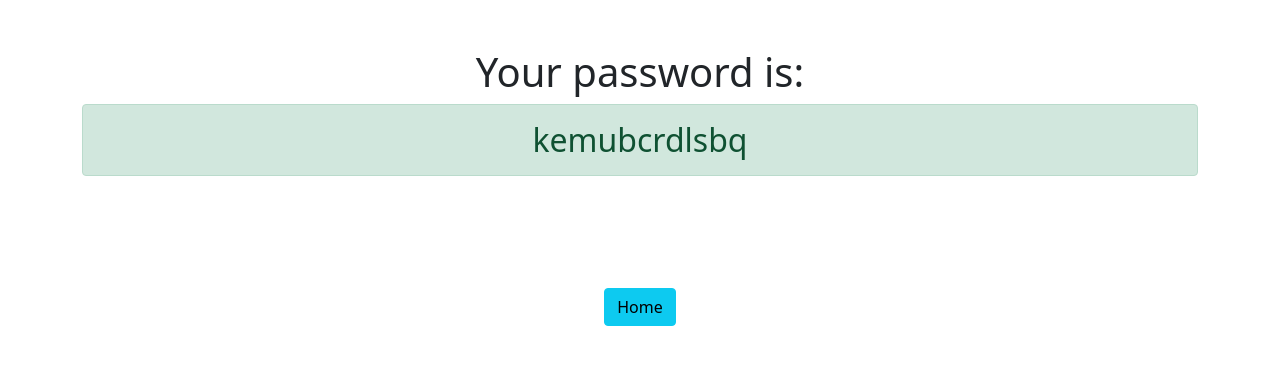
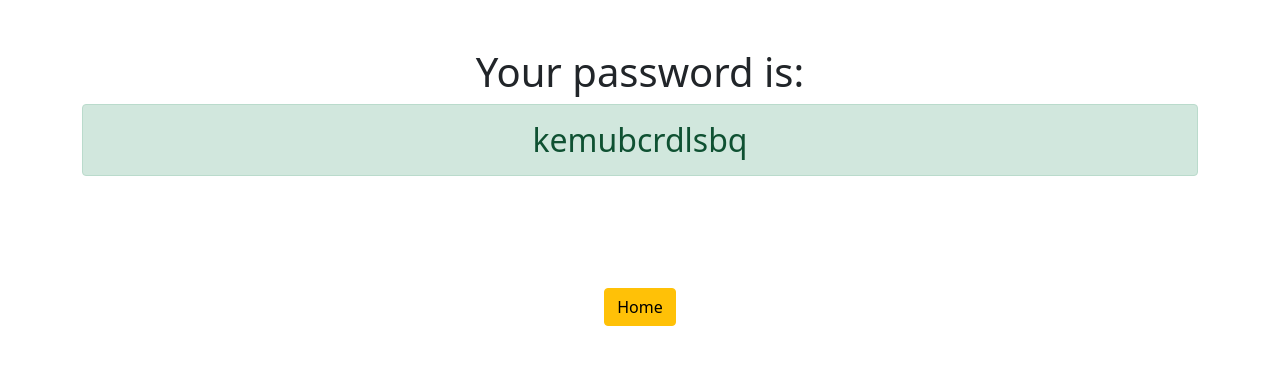
Before and after one commit to zhivokost/django_password_generator, a Django app: page /password in a window 1280 px wide. Shown: the top 365 px of the page. Run offline with Django 4.2, Linux system fonts and the light colour scheme.

Commit message:
back button to WARNING

```diff
--- a/generator/templates/generator/password.html
+++ b/generator/templates/generator/password.html
@@ -9,5 +9,5 @@
   <br>
   <br>
   <br>
-  <a href="{% url 'home' %}" class="btn btn-info">Home</a>
+  <a href="{% url 'home' %}" class="btn btn-WARNING">Home</a>
 </div>
```
